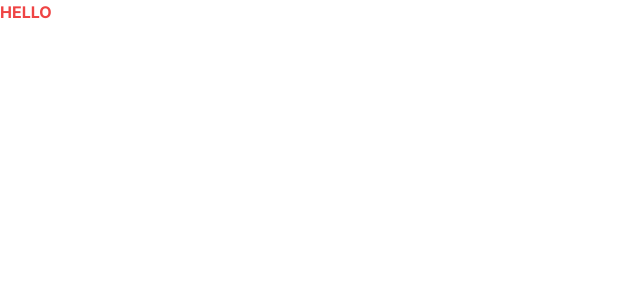
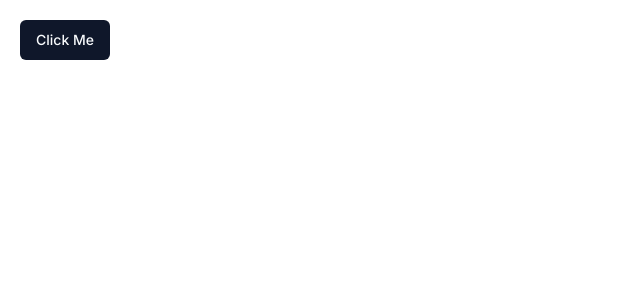
Before and after one commit to syednayl/TaxGPT, a Next.js app: page / in a window 1280 px wide. Shown: the top 300 px of the page, without its empty margins (0-640 px from the left). Built offline with nearby package versions, Linux system fonts and the light colour scheme.

Commit message:
Clerk Setup

```diff
--- a/package.json
+++ b/package.json
@@ -11,6 +11,8 @@
     "format:fix": "prettier --write --ignore-path .gitignore ."
   },
   "dependencies": {
+    "@clerk/nextjs": "^4.29.12",
+    "@radix-ui/react-slot": "^1.0.2",
     "class-variance-authority": "^0.7.0",
     "clsx": "^2.1.0",
     "lucide-react": "^0.366.0",
--- a/src/app/layout.tsx
+++ b/src/app/layout.tsx
@@ -1,6 +1,7 @@
 import type { Metadata } from 'next'
 import { Inter } from 'next/font/google'
 import './globals.css'
+import { ClerkProvider } from '@clerk/nextjs'
 
 const inter = Inter({ subsets: ['latin'] })
 
@@ -15,8 +16,10 @@
   children: React.ReactNode
 }>) {
   return (
-    <html lang='en'>
-      <body className={inter.className}>{children}</body>
-    </html>
+    <ClerkProvider>
+      <html lang='en'>
+        <body className={inter.className}>{children}</body>
+      </html>
+    </ClerkProvider>
   )
 }
--- a/src/app/page.tsx
+++ b/src/app/page.tsx
@@ -1,7 +1,11 @@
+import { Button } from '@/components/ui/button'
+
 export default function Home() {
   return (
     <>
-      <div className='font-bold text-red-500'>HELLO</div>
+      <div className='container mx-auto p-5 font-bold text-red-500'>
+        <Button>Click Me</Button>
+      </div>
     </>
   )
 }
--- /dev/null
+++ b/src/components/ui/button.tsx
@@ -0,0 +1,56 @@
+import * as React from "react"
+import { Slot } from "@radix-ui/react-slot"
+import { cva, type VariantProps } from "class-variance-authority"
+
+import { cn } from "@/lib/utils"
+
+const buttonVariants = cva(
+  "inline-flex items-center justify-center whitespace-nowrap rounded-md text-sm font-medium ring-offset-background transition-colors focus-visible:outline-none focus-visible:ring-2 focus-visible:ring-ring focus-visible:ring-offset-2 disabled:pointer-events-none disabled:opacity-50",
+  {
+    variants: {
+      variant: {
+        default: "bg-primary text-primary-foreground hover:bg-primary/90",
+        destructive:
+          "bg-destructive text-destructive-foreground hover:bg-destructive/90",
+        outline:
+          "border border-input bg-background hover:bg-accent hover:text-accent-foreground",
+        secondary:
+          "bg-secondary text-secondary-foreground hover:bg-secondary/80",
+        ghost: "hover:bg-accent hover:text-accent-foreground",
+        link: "text-primary underline-offset-4 hover:underline",
+      },
+      size: {
+        default: "h-10 px-4 py-2",
+        sm: "h-9 rounded-md px-3",
+        lg: "h-11 rounded-md px-8",
+        icon: "h-10 w-10",
+      },
+    },
+    defaultVariants: {
+      variant: "default",
+      size: "default",
+    },
+  }
+)
+
+export interface ButtonProps
+  extends React.ButtonHTMLAttributes<HTMLButtonElement>,
+    VariantProps<typeof buttonVariants> {
+  asChild?: boolean
+}
+
+const Button = React.forwardRef<HTMLButtonElement, ButtonProps>(
+  ({ className, variant, size, asChild = false, ...props }, ref) => {
+    const Comp = asChild ? Slot : "button"
+    return (
+      <Comp
+        className={cn(buttonVariants({ variant, size, className }))}
+        ref={ref}
+        {...props}
+      />
+    )
+  }
+)
+Button.displayName = "Button"
+
+export { Button, buttonVariants }
```
Also changed, not shown: middleware.ts (added, +7 -0 lines), 1 other file (tests, documents, lock files or other folders).
